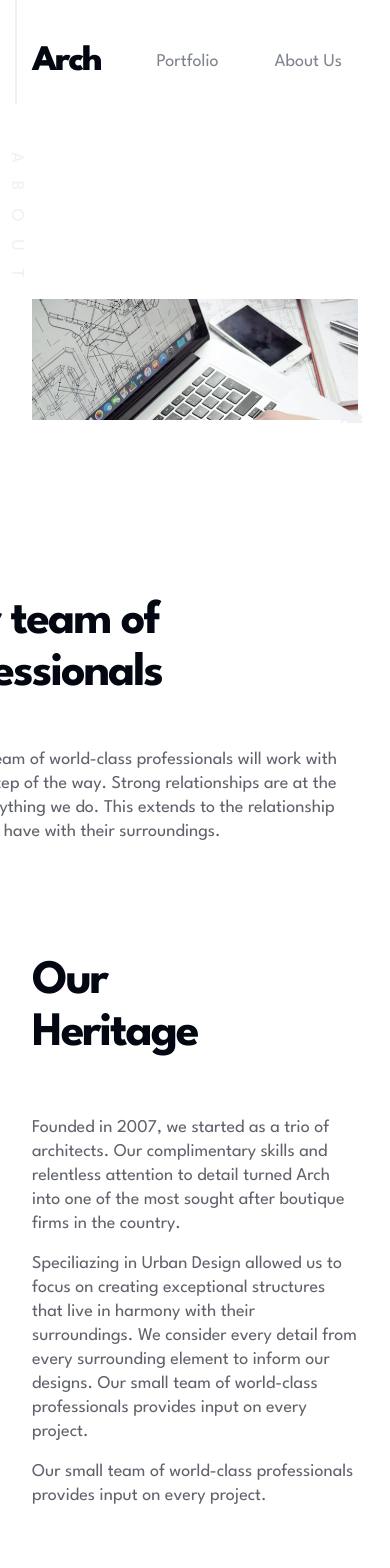
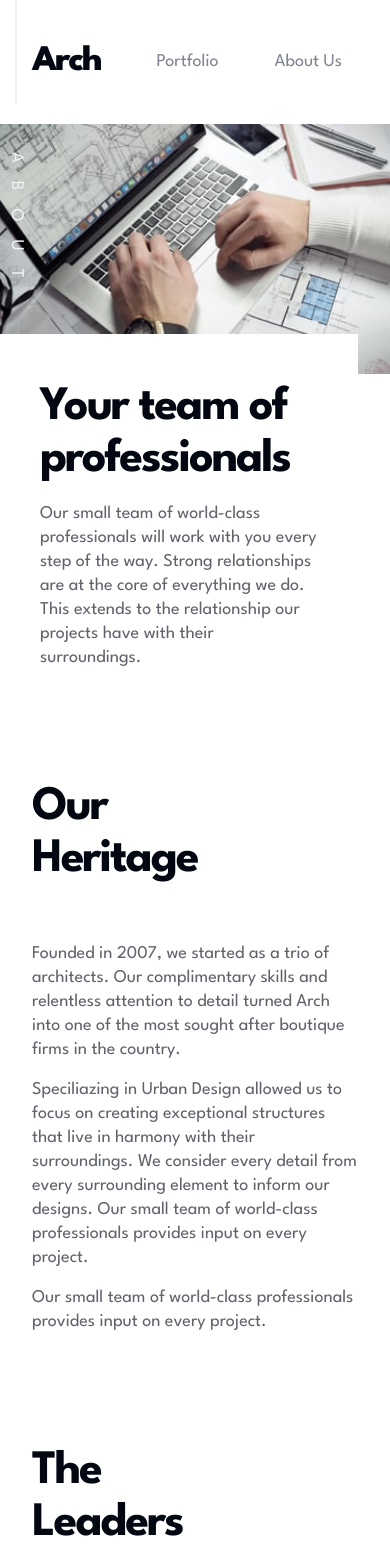
Before and after one commit to Alexjoshua14/Arch, a Next.js app: page /about in a window 390 px wide. Shown: the top 1568 px of the page. Built offline with nearby package versions, Linux system fonts and the light colour scheme.

Commit message:
Complete layout for all breakpoints

```diff
--- a/src/app/about/page.tsx
+++ b/src/app/about/page.tsx
@@ -1,3 +1,6 @@
+'use client'
+
+import { useScreenSize } from "@/lib/hooks/useScreenSize";
 import Image from "next/image";
 
 
@@ -25,24 +28,27 @@ const leaders = [
 ]
 
 export default function About() {
+  const { screenSize } = useScreenSize()
+
   return (
-    <main className="flex items-center justify-center page-gutter">
-      <div className="w-full h-full flex flex-col gap-28 items-center justify-center max-w-5xl">
-        <section className="relative w-full h-fit flex">
-          <div className="relative w-[635px] h-[720px]">
+    <main className="flex items-center justify-center page-gutter-y">
+      <div className="w-full h-full flex flex-col gap-28 items-center justify-center max-w-7xl">
+        <div className="w-full h-full xs:page-gutter-x">
+          <section className="relative w-full h-fit flex flex-col ">
+            <div className="relative w-full aspect-[375/240] xs:aspect-[573/635] sm:aspect-auto lg:w-[635px] sm:h-[720px]" >
               <Image
-              src={`/assets/about/desktop/image-hero.jpg`}
+                src={`/assets/about/${screenSize}/image-hero.jpg`}
                 alt=""
                 fill
                 className="object-contain"
                 quality={100}
               />
             </div>
-          <div className="absolute bottom-0 right-0 w-fit h-fit pl-10 lg:pl-44 pt-44 bg-white">
-            <div className="absolute top-0 -translate-y-1/2 right-0">
+            <div className="relative xs:absolute xs:bottom-0 xs:right-0 w-fit h-fit mr-8 -mt-10 xs:mt-0 xs:mr-0 pr-10 xs:pr-0 pl-10 lg:pl-44 pt-12 xs:pt-10 sm:pt-44 bg-white">
+              <div className="hidden sm:flex absolute top-0 -translate-y-1/2 right-0">
                 <h1 className="heading-xl">About</h1>
               </div>
-            <div className="w-[446px] flex flex-col gap-12">
+              <div className="max-w-[446px] flex flex-col gap-4 sm:gap-12">
                 <h2 className="heading-md">Your team of professionals</h2>
                 <p className="text-gray-700">
                   {`Our small team of world-class professionals will work with you every step of the way. Strong relationships are at the core of everything we do. This extends to the relationship our projects have with their surroundings.`}
@@ -50,7 +56,8 @@ export default function About() {
               </div>
             </div>
           </section>
-        <section className="w-full flex gap-10">
+        </div>
+        <section className="w-full flex gap-10 page-gutter-x">
           <div className="flex-1 flex flex-col gap-14">
             <h2 className="heading-md w-1/2">
               Our Heritage
@@ -71,14 +78,14 @@ export default function About() {
             <Image src={`/assets/about/desktop/image-heritage.jpg`} alt="" fill className="object-contain" />
           </div>
         </section>
-        <section className="w-full flex">
-          <div className="flex-1">
+        <section className="w-full flex flex-col xl:flex-row gap-14 page-gutter-x">
+          <div className="flex-1 w-1/2 ">
             <h2 className="heading-md">The Leaders</h2>
           </div>
-          <div className="w-2/3 grid grid-rows-2 grid-cols-2 gap-x-10 gap-y-14">
+          <div className="w-full xl:w-2/3 flex flex-col items-center justify-center xs:grid grid-rows-2 grid-cols-2 gap-x-10 gap-y-14">
             {leaders.map((leader, i) => (
 
-              <div className="w-full flex flex-col gap-4" key={`leader-${leader.name}`}>
+              <div className="w-full max-w-80 flex flex-col gap-4" key={`leader-${leader.name}`}>
                 <div className="relative aspect-square w-full h-auto">
                   <Image src={leader.image} alt="" fill className="object-cover" />
                 </div>
```
Lines whose indentation alone changed are shown as unchanged.
